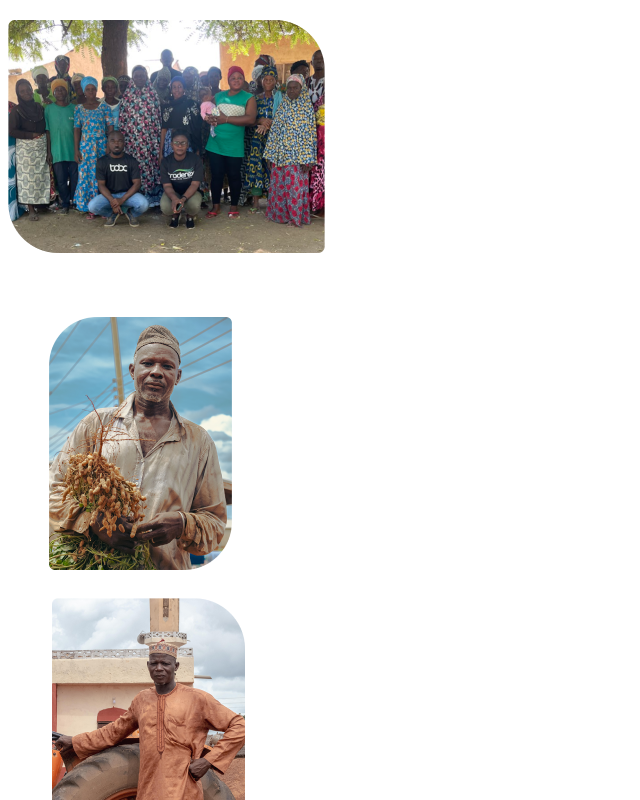
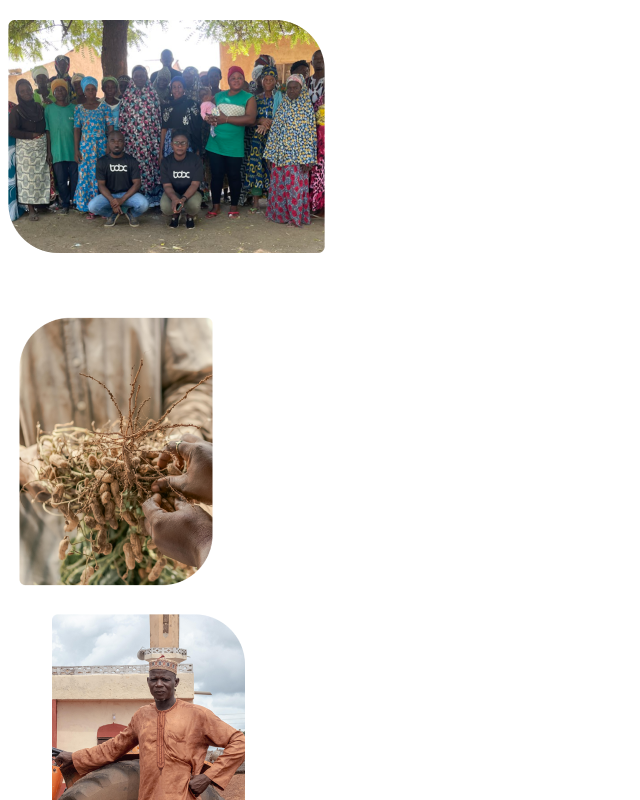
Before and after one commit to Pumpkin-cod/TDX_APP, a React (Vite) app: page / in a window 1280 px wide. Shown: the part 3715-4515 px from the top of the page, without its empty margins (0-640 px from the left). Built offline with nearby package versions, Linux system fonts and the light colour scheme.

Commit message:
Images updated

```diff
--- a/src/Animation.css
+++ b/src/Animation.css
@@ -47,7 +47,7 @@
   animation: slideFromLeft 1s ease;
 }
 
-.left-32 {
+.left-36 {
   animation: slideFromBottom 1s ease;
 }
 
--- a/src/component/ContactUs.jsx
+++ b/src/component/ContactUs.jsx
@@ -1,8 +1,8 @@
 /* eslint-disable no-unused-vars */
 import React, { useEffect } from 'react';
 import bgimage from '../assets/tdx bg image 1.png';
-import groupimage from '../assets/tdx image 1.png';
-import groupimage2 from '../assets/tdx image 2.png';
+import groupimage from '../assets/tdx image update 3.png';
+import groupimage2 from '../assets/tdx image update 2 1.png';
 import groupimage3 from '../assets/tdx image 3.png';
 import groupimage4 from '../assets/tdx image 4.png';
 import '../Animation.css';
@@ -41,7 +41,7 @@ const ContactUs = () => {
                 <img
                     src={groupimage2}
                     alt='Overlay'
-                    className='absolute inset-4 object-cover w-2/5 left-32 top-56 animate-on-scroll animate-overlay'
+                    className='absolute inset-4 object-cover w-48 left-36 top-56 animate-on-scroll animate-overlay'
                 />
                 <img
                     src={groupimage3}
--- a/src/component/Hero.jsx
+++ b/src/component/Hero.jsx
@@ -11,7 +11,7 @@ const Hero = () => {
                     <img
                         src={desktop}
                         alt="desktop"
-                        className="absolute inset-2 w-full h-full object-contain transform scale-75 md:scale-100 rotate-6"
+                        className="absolute inset-0 w-full h-full object-contain transform scale-75 md:scale-100 rotate-6"
                     />
                 </div>
             </div>
@@ -44,7 +44,7 @@ const Hero = () => {
                     <img
                         src={desktop}
                         alt="desktop"
-                        className="absolute inset-2 w-full h-full object-contain transform scale-75 md:scale-100 rotate-6"
+                        className="absolute inset-0 w-full h-full object-contain transform scale-75 md:scale-100 rotate-6"
                     />
                 </div>
             </div>
```
Also changed, not shown: src/assets/tdx image update 2 1.png (added), src/assets/tdx image update 3.png (added).
